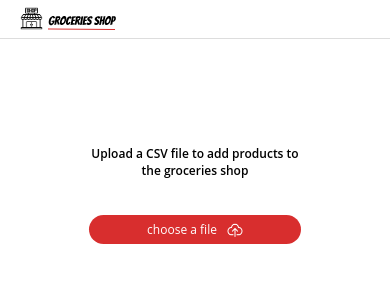
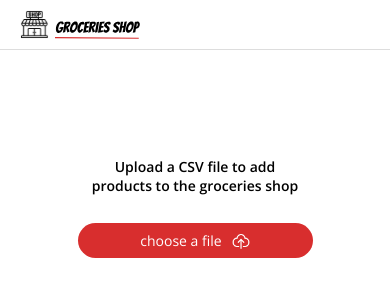
Before and after one commit to isabellasantiago/groceries-web, a React (Vite) app: page / in a window 390 px wide. Shown: the top 300 px of the page. Built offline with nearby package versions, Linux system fonts and the light colour scheme; the HTML template or start-up script is replaced by a standard one.

Commit message:
feat: adding responsivity to LoadFile Page

```diff
--- a/index.html
+++ b/index.html
@@ -1,16 +1,21 @@
 <!doctype html>
 <html lang="en">
+
 <head>
   <meta charset="UTF-8" />
   <link rel="icon" type="image/svg+xml" href="/shop.png" />
   <link rel="preconnect" href="https://fonts.googleapis.com">
   <link rel="preconnect" href="https://fonts.gstatic.com" crossorigin>
-    <link rel="preconnect" href="https://fonts.googleapis.com/css2?family=Open+Sans:ital,wght@0,300;0,400;0,500;0,700;1,300;1,400;1,500;1,600;1,700&display=swap" rel="stylesheet">
+  <link
+    href="https://fonts.googleapis.com/css2?family=Open+Sans:ital,wght@0,300;0,400;0,500;0,600;0,700;0,800;1,300;1,400;1,500;1,600;1,700;1,800&display=swap"
+    rel="stylesheet">
   <meta name="viewport" content="width=device-width, initial-scale=1.0" />
   <title>Groceries</title>
 </head>
+
 <body style="margin:0">
   <div id="root"></div>
   <script type="module" src="/src/main.tsx"></script>
 </body>
+
 </html>
--- a/src/Pages/LoadFile/index.tsx
+++ b/src/Pages/LoadFile/index.tsx
@@ -6,7 +6,7 @@ import {
     DefaultPage,
     UploadButton
 } from '../../components';
-import { postFile } from '../../helpers/utils/postFile';
+import { postFile } from '../../services/postFile';
 import { useFile } from '../../helpers/context/useFile';
 
 
--- a/src/Pages/LoadFile/style.ts
+++ b/src/Pages/LoadFile/style.ts
@@ -10,6 +10,25 @@ export const Instruction = styled.h1`
     font-family: 'Open Sans', sans-serif;
 
     text-align: center;
+
+    @media (min-width: 374px) {
+        font-size: 14px;
+    }
+
+    @media (min-width: 764px) {
+        width: 300px;
+        font-size: 20px;
+    }
+
+    @media (min-width: 910px) {
+        width: 450px;
+        font-size: 28px;
+    }
+
+    @media (min-width: 1400px) {
+        width: 670px;
+        font-size: 45px;
+    }
 `;
 
 export const Content = styled.div`
@@ -22,5 +41,19 @@ export const Content = styled.div`
     flex-direction: column;
     align-items: center;
     justify-content: flex-start;
-    gap: 30px;
+    gap: 25px;
+
+    @media (min-width: 764px) {
+        padding-top: 10%;
+        gap: 45px;
+    }
+
+    @media (min-width: 910px) {
+        padding-top: 15%;
+        gap: 90px;
+    }
+
+    @media (min-width: 1400px) {
+        gap: 190px;
+    }
 `;
--- a/src/components/DefaultPage/Header/style.ts
+++ b/src/components/DefaultPage/Header/style.ts
@@ -10,9 +10,48 @@ export const HeaderBar = styled.header`
     display: flex;
     align-items: center;
     justify-content: flex-start;
+
+
+    @media (min-width: 374px) {
+        height: 50px;
+    }
+
+    @media (min-width: 764px) {
+        height: 65px;
+        padding: 5px;
+    }
+
+    @media (min-width: 910px) {
+        height: 90px;
+        padding: 10px;
+    }
+
+
 `;
 
 export const Brand = styled.div`
     width: 95px;
-    height: 25px;
+    height: 100%;
+
+    display: flex;
+    align-items: center;
+    justify-content: flex-start;
+
+    > img {
+        width: 100%;
+        height: 100%;
+    }
+
+    @media (min-width: 374px) {
+        width: 120px;
+    }
+
+    @media (min-width: 764px) {
+        width: 250px;
+    }
+
+    @media (min-width: 910px) {
+        width: 300px;
+    }
+
 `;
--- a/src/components/UploadButton/style.ts
+++ b/src/components/UploadButton/style.ts
@@ -33,9 +33,58 @@ export const Button = styled.div`
         background: blue;
         display: none;
     }
+
+    @media (min-width: 374px) {
+        > label {
+            font-size: 14px;
+        }
+
+        width: 235px;
+        height: 35px;
+    }
+
+    @media (min-width: 764px) {
+        > label {
+            font-size: 20px;
+            gap: 25px;
+        }
+
+        width: 340px;
+        height: 50px;
+        border-radius: 50px;
+    }
+
+    @media (min-width: 910px) {
+        > label {
+            font-size: 28px;
+            gap: 30px;
+        }
+
+        width: 470px;
+        height: 70px;
+
+    }
+
+
 `;
 
 export const ImgProcessor = styled.img`
     width: 16px;
     height: 17px;
+
+    @media (min-width: 374px) {
+        width: 18px;
+        height: 19px;
+    }
+
+    @media (min-width: 764px) {
+        width: 29px;
+        height: 30px;
+    }
+
+    @media (min-width: 910px) {
+        width: 39px;
+        height: 40px;
+    }
+
 `;
```
Also changed, not shown: src/services/api.ts (renamed from src/helpers/utils/api.ts), src/services/postFile.ts (renamed from src/helpers/utils/postFile.ts), 1 other file (tests, documents, lock files or other folders). Lines whose indentation alone changed are shown as unchanged.
